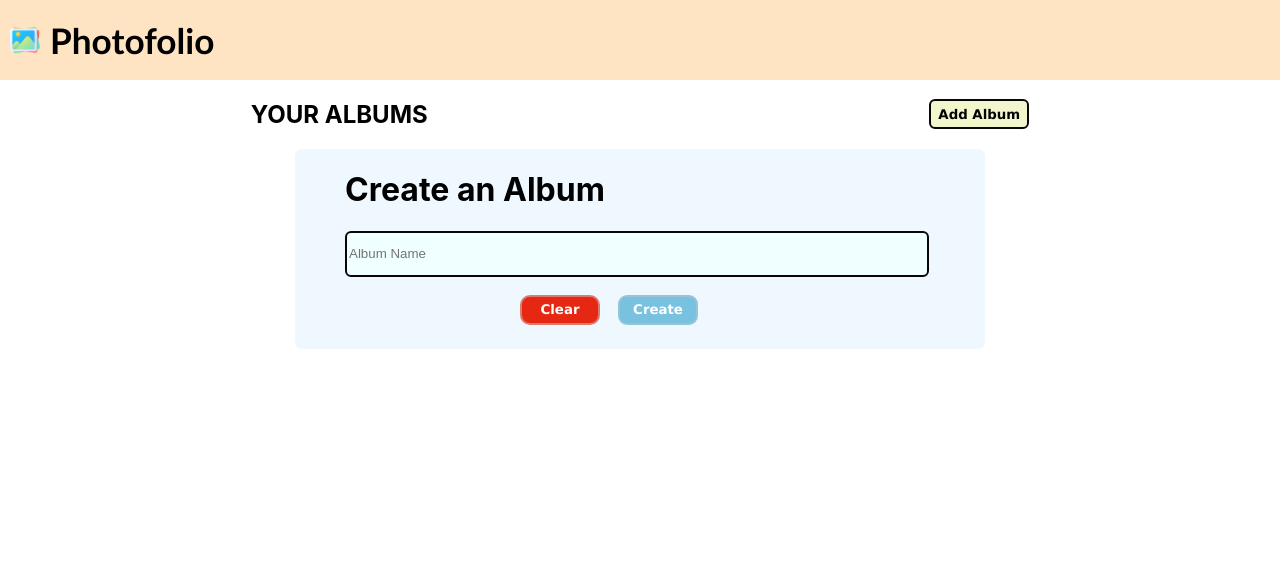
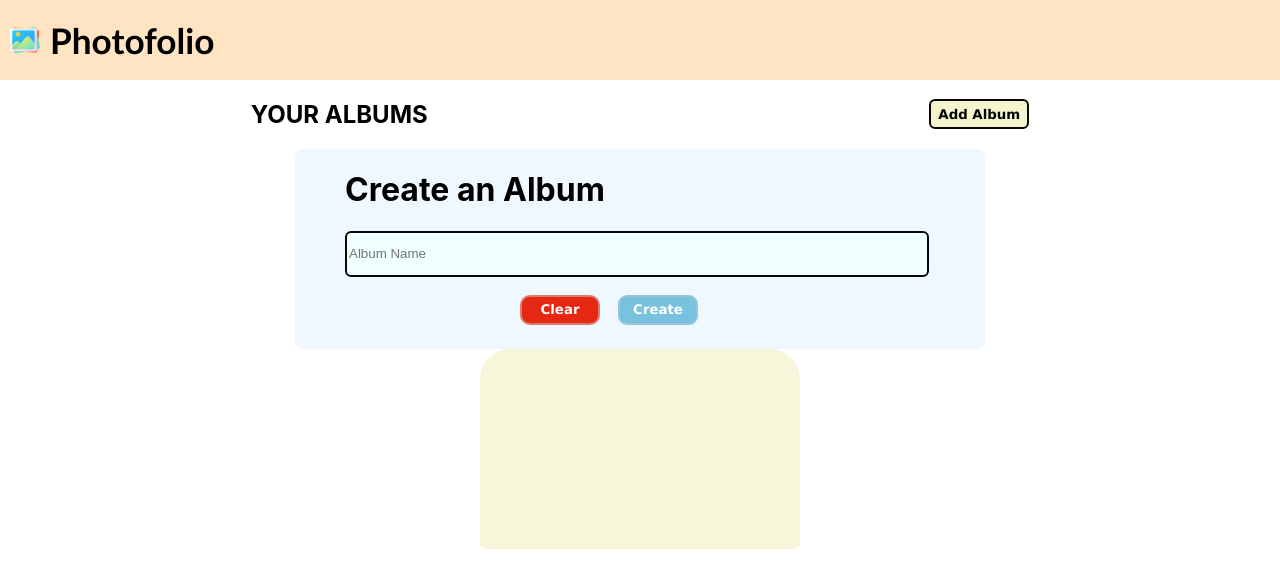
Before and after one commit to sindhupallavi14/photofolio, a React (Create React App) app: page / in a window 1280 px wide. Both pictures are taken after a click on the button "Add Album". Shown: the top 588 px of the page. Built offline with nearby package versions, Linux system fonts and the light colour scheme.

Commit message:
intial commit

```diff
--- a/src/App.css
+++ b/src/App.css
@@ -96,3 +96,11 @@
   font-weight: bold;
   cursor: pointer;
 }
+
+.album-con
+{
+    width:25vw;
+    height:25vh;
+    background-color: rgb(247, 245, 218);
+    border-radius:  30px 30px 5px 5px;
+}
--- a/src/components/AlbumForm.js
+++ b/src/components/AlbumForm.js
@@ -2,18 +2,22 @@
 // import './App.css';
 import React from "react";
 
+
 import { useState } from "react";
+import AlbumList from "./AlbumList";
 
 export default function AlbumForm() {
-    const []=useState();
+    const [addList,setAddList]=useState();
     const inputref=React.createRef();
+
     function handleClear(e) {
         e.preventDefault();
         inputref.current.value="";
-
     }
     function handleCreate(e) {
         e.preventDefault();
+        // onclicking create the albumlist should be added means it displayed
+
     }
     return (
         <div className="form">
@@ -23,6 +27,7 @@ export default function AlbumForm() {
                 <button className="clr-btn" onClick={handleClear}>Clear</button>
                 <button className="crt-btn" onClick={handleCreate}>Create</button>
             </form>
+            <AlbumList/>
         </div>
     );
 }
--- a/src/components/AlbumList.js
+++ b/src/components/AlbumList.js
@@ -1,10 +1,12 @@
-import './App.css';
+// import './App.css';
 
-function AlbumList()
+export default function AlbumList()
 {
     return(
         <>
-
+        <div className='album-con'>
+           <img src=""/>
+        </div>
         </>
     )
 }
```
Also changed, not shown: src/photos.png (added).
